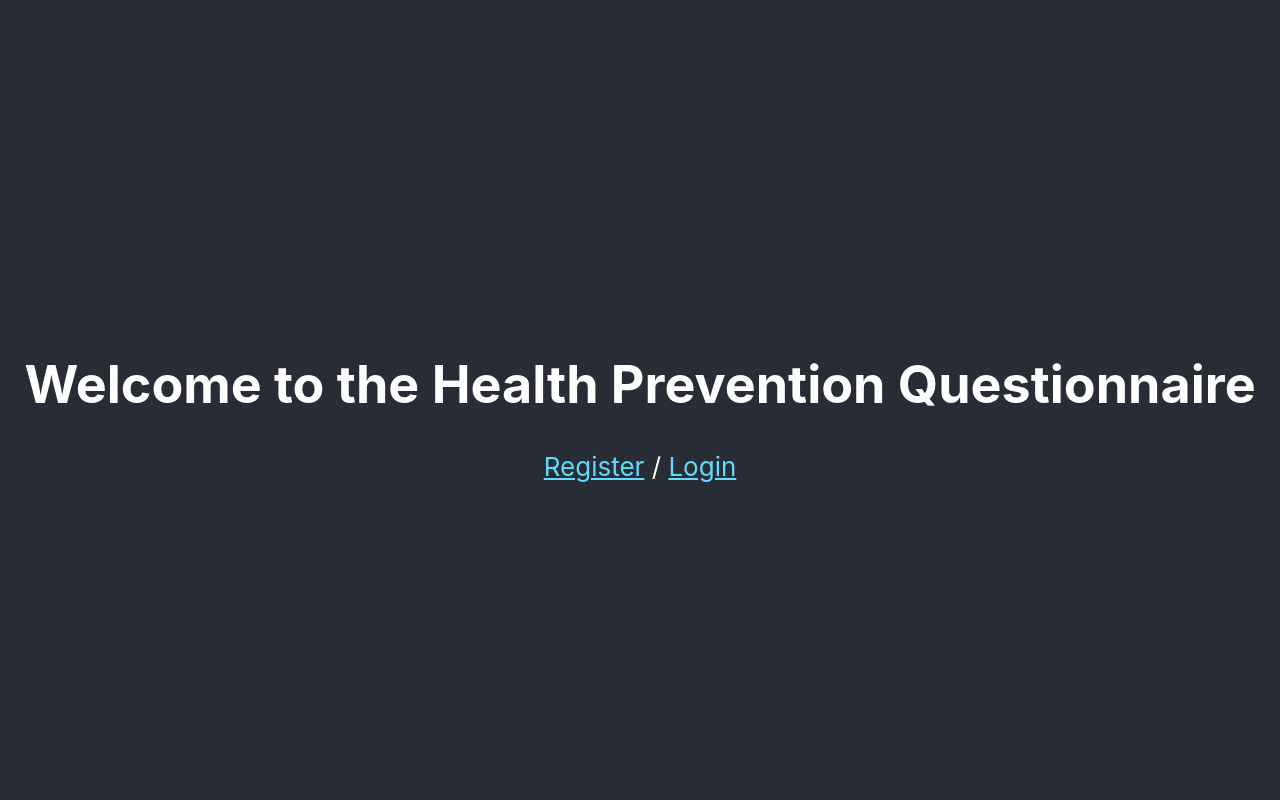
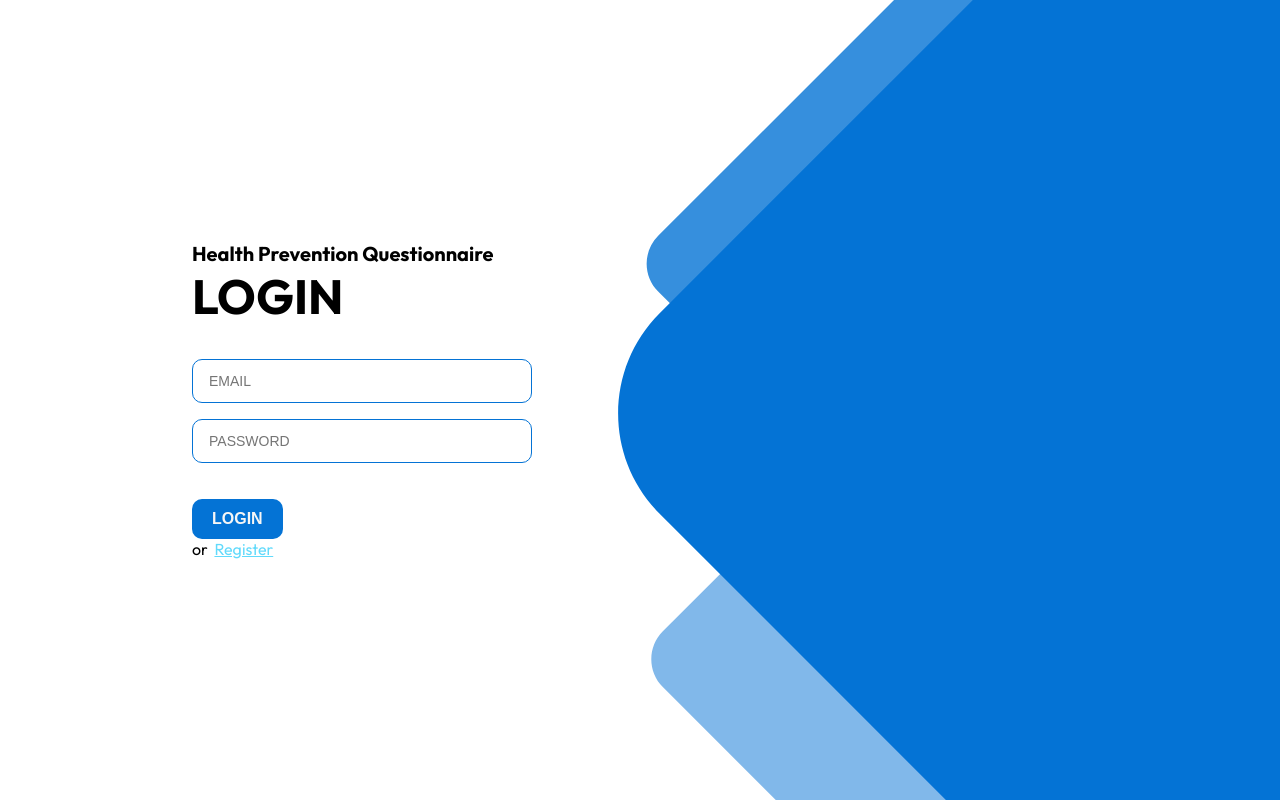
Before and after one commit to medgift/health-prevention-template, a React (Create React App) app: page / in a window 1280 px wide. Built offline with nearby package versions, Linux system fonts and the light colour scheme; no server answers.

Commit message:
CSS - login page / start page

```diff
--- a/public/index.html
+++ b/public/index.html
@@ -24,6 +24,9 @@
       work correctly both with client-side routing and a non-root public URL.
       Learn how to configure a non-root public URL by running `npm run build`.
     -->
+    <link rel="preconnect" href="https://fonts.googleapis.com">
+    <link rel="preconnect" href="https://fonts.gstatic.com" crossorigin>
+    <link href="https://fonts.googleapis.com/css2?family=Outfit:wght@200;400;500;700&display=swap" rel="stylesheet">
     <title>React App</title>
   </head>
   <body>
--- a/src/App.css
+++ b/src/App.css
@@ -36,3 +36,60 @@
     transform: rotate(360deg);
   }
 }
+
+.Content {
+  background: url(Vector_2.svg) no-repeat right center;
+  background-size: contain;
+  height: 100vh;
+  display: flex;
+  flex-direction: row;
+  justify-content: left;
+  align-items: center;
+}
+
+.Login-Form {
+  width: 70%;
+  text-align: left;
+  margin-left: 15%;
+}
+
+.Login-Shape {
+  width: 40%;
+  height: 100vh;
+}
+
+h1 {
+  font-size: 48px;
+  text-transform: uppercase;
+  margin-top: 0;
+}
+
+h2 {
+  font-size: 20px;
+  margin: 0;
+}
+
+input {
+  border: 1px solid #0473D5;
+  border-radius: 10px;
+  width: 40vh;
+  height: 5vh;
+  margin-bottom: 2vh;
+  font-size: 14px;
+  text-transform: uppercase;
+  padding-left: 2vh;
+}
+
+button {
+  background: #0473D5;
+  border-radius: 10px;
+  height: 5vh;
+  color: #f6f6f6;
+  padding: 10px 20px;
+  border: none;
+  font-size: 16px;
+  font-weight: bold;
+  text-transform: uppercase;
+  margin-top: 20px;
+  display: inline;
+}
--- a/src/App.js
+++ b/src/App.js
@@ -39,7 +39,6 @@ export default function App() {
 
   return (
     <div className="App">
-      <header className="App-header">
         <Routes>
           <Route path="/" element={<Home currentUser={currentUser} />} />
           <Route path="/register" element={<Register />} />
@@ -47,7 +46,6 @@ export default function App() {
           <Route path="/logout" element={<Logout />} />
           <Route path="/info" element={<Info />} />
         </Routes>
-      </header>
     </div>
   );
 }
--- a/src/index.css
+++ b/src/index.css
@@ -1,10 +1,10 @@
 body {
   margin: 0;
-  font-family: -apple-system, BlinkMacSystemFont, 'Segoe UI', 'Roboto', 'Oxygen',
-    'Ubuntu', 'Cantarell', 'Fira Sans', 'Droid Sans', 'Helvetica Neue',
-    sans-serif;
+  padding: 0;
+  font-family: 'Outfit', sans-serif;
   -webkit-font-smoothing: antialiased;
   -moz-osx-font-smoothing: grayscale;
+
 }
 
 code {
--- a/src/pages/Home.js
+++ b/src/pages/Home.js
@@ -1,33 +1,26 @@
-import { Link, Route } from "react-router-dom";
-import Algorithm from "./Algorithm"
-import {database} from "../initFirebase";
+import {Link} from "react-router-dom";
+import Login from "./Login";
 
-export default function Home({ currentUser }) {
-
+export default function Home({currentUser}) {
     return (
-    <div>
-      <h1>Welcome to the Health Prevention Questionnaire</h1>
+        <div className="Content">
+            <div className="Login-Form">
+                <h2>Health Prevention Questionnaire</h2>
                 {!currentUser ? (
                     <>
+                        <Login/>
+                        or &nbsp;
                         <Link to="/register" className="App-link">
                             Register
                         </Link>
-          <span> / </span>
-          <Link to="/login" className="App-link">
-            Login
-          </Link>
                     </>
                 ) : (
-        <>
                     <Link to="/logout" className="App-link">
                         Logout
                     </Link>
-        <br/>
-        <Link to="/info" className="App-link">
-          Info
-        </Link>
-      </>
                 )}
+            </div>
+
         </div>
     );
 }
```
Also changed, not shown: src/Vector.svg (added), src/Vector_2.svg (added). Lines whose indentation alone changed are shown as unchanged.
